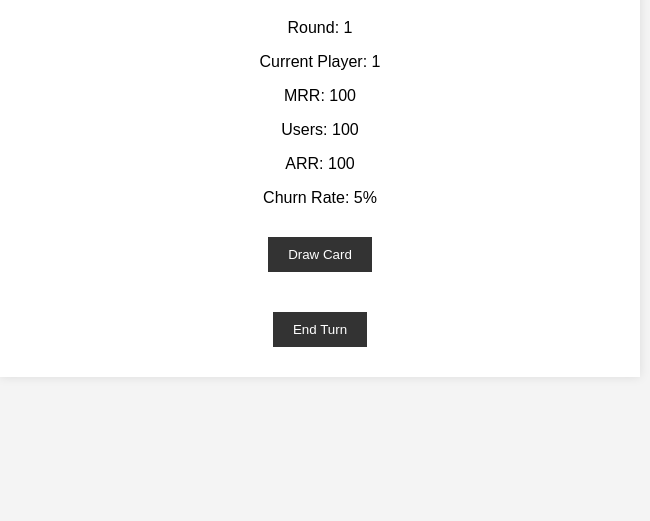
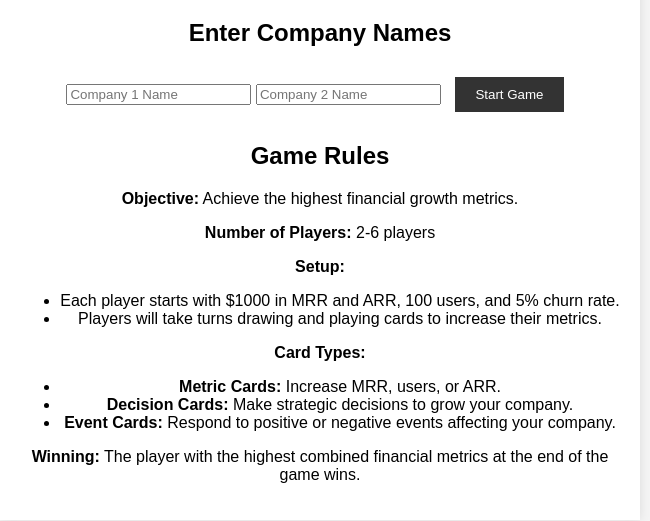
Before and after one commit to DanSaaSlife/SaaSlife-AFoundersJourney, a plain HTML site: page index.html in a window 1280 px wide. Shown: the part 89-610 px from the top of the page, without its empty margins (320-970 px from the left). Drawn offline with Linux system fonts and the light colour scheme.

Commit message:
Update index.html

```diff
--- a/index.html
+++ b/index.html
@@ -8,21 +8,54 @@
 </head>
 <body>
     <div class="container">
+        <div class="game-board">
+            <div id="game">
                 <h1>SaaSlife: A Founder's Journey</h1>
-        <div id="game">
-            <div id="status">
+
+                <div id="player-setup">
+                    <h2>Enter Company Names</h2>
+                    <form id="company-names-form">
+                        <input type="text" id="company1" placeholder="Company 1 Name" required>
+                        <input type="text" id="company2" placeholder="Company 2 Name" required>
+                        <!-- Add more input fields as needed for more players -->
+                        <button type="submit">Start Game</button>
+                    </form>
+                </div>
+
+                <div id="status" style="display: none;">
                     <p>Round: <span id="round-number">1</span></p>
-                <p>Current Player: <span id="current-player">1</span></p>
-                <p>MRR: <span id="mrr">100</span></p>
+                    <p>Current Player: <span id="current-player"></span></p>
+                    <p>MRR: $<span id="mrr">1000</span></p>
                     <p>Users: <span id="users">100</span></p>
-                <p>ARR: <span id="arr">100</span></p>
+                    <p>ARR: $<span id="arr">1000</span></p>
                     <p>Churn Rate: <span id="churn-rate">5%</span></p>
                 </div>
-            <div id="card-area">
+
+                <div id="card-area" style="display: none;">
                     <button id="draw-card">Draw Card</button>
                     <div id="card-display"></div>
                 </div>
-            <button id="end-turn">End Turn</button>
+
+                <button id="end-turn" style="display: none;">End Turn</button>
+            </div>
+
+            <div id="rules">
+                <h2>Game Rules</h2>
+                <p><strong>Objective:</strong> Achieve the highest financial growth metrics.</p>
+                <p><strong>Number of Players:</strong> 2-6 players</p>
+                <p><strong>Setup:</strong></p>
+                <ul>
+                    <li>Each player starts with $1000 in MRR and ARR, 100 users, and 5% churn rate.</li>
+                    <li>Players will take turns drawing and playing cards to increase their metrics.</li>
+                </ul>
+                <p><strong>Card Types:</strong></p>
+                <ul>
+                    <li><strong>Metric Cards:</strong> Increase MRR, users, or ARR.</li>
+                    <li><strong>Decision Cards:</strong> Make strategic decisions to grow your company.</li>
+                    <li><strong>Event Cards:</strong> Respond to positive or negative events affecting your company.</li>
+                </ul>
+                <p><strong>Winning:</strong> The player with the highest combined financial metrics at the end of the game wins.</p>
+            </div>
         </div>
     </div>
     <script src="script.js"></script>
```
Lines whose indentation alone changed are shown as unchanged.
